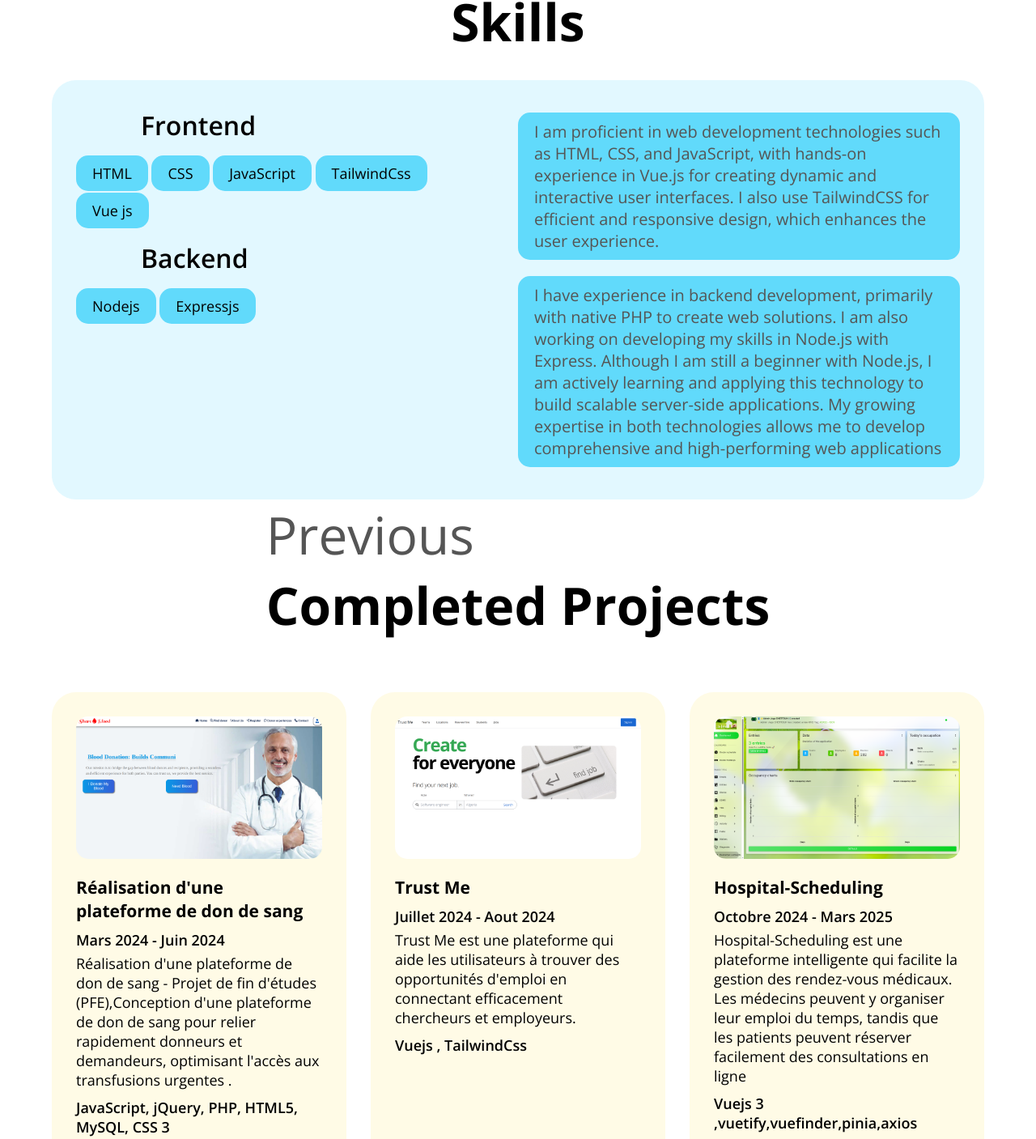
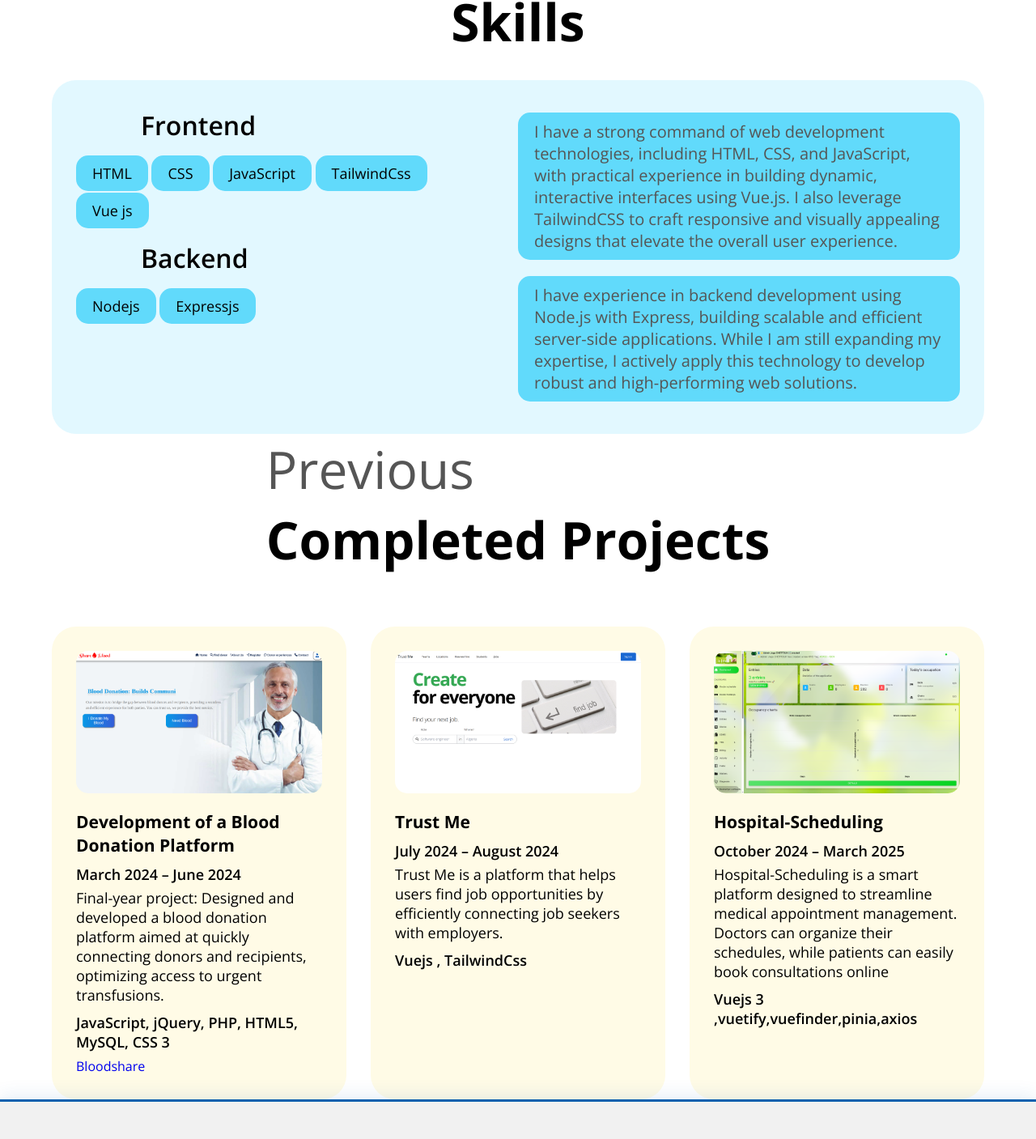
Before and after one commit to Rahal-Lyes/Rahal-Lyes, a plain HTML site: page index.html in a window 1280 px wide. Shown: the part 934-2341 px from the top of the page at 81% size. Drawn offline with nearby package versions, Linux system fonts and the light colour scheme.

Commit message:
Update index.html

```diff
--- a/index.html
+++ b/index.html
@@ -129,8 +129,8 @@
 
         </div>
         <div class="right-column">
-          <p>I am proficient in web development technologies such as HTML, CSS, and JavaScript, with hands-on experience in Vue.js for creating dynamic and interactive user interfaces. I also use TailwindCSS for efficient and responsive design, which enhances the user experience.</p>
-          <p>I have experience in backend development, primarily with native PHP to create web solutions. I am also working on developing my skills in Node.js with Express. Although I am still a beginner with Node.js, I am actively learning and applying this technology to build scalable server-side applications. My growing expertise in both technologies allows me to develop comprehensive and high-performing web applications</p>
+      <p>I have a strong command of web development technologies, including HTML, CSS, and JavaScript, with practical experience in building dynamic, interactive interfaces using Vue.js. I also leverage TailwindCSS to craft responsive and visually appealing designs that elevate the overall user experience.</p>
+          <p>I have experience in backend development using Node.js with Express, building scalable and efficient server-side applications. While I am still expanding my expertise, I actively apply this technology to develop robust and high-performing web solutions.</p>
         </div>
 
       </div>
@@ -151,15 +151,13 @@
 
               <div>
                 <img src="./images/bloodshare.png" alt="Bloodshare" width="100%">
-                <figcaption>Plateform Donneurs De Sang</figcaption>
+                <figcaption>Blood Donation Platform</figcaption>
               </div>
             </figure>
-            <h3>Réalisation d'une plateforme de don de sang
+            <h3>Development of a Blood Donation Platform
               </h3>
-            <div>Mars 2024 - Juin 2024</div>
-            <p>Réalisation d'une plateforme de don de sang - Projet
-              de fin d'études (PFE),Conception d'une plateforme de don de sang pour relier
-               rapidement donneurs et demandeurs, optimisant l'accès aux transfusions urgentes  .</p>
+            <div>March 2024 – June 2024</div>
+            <p>Final-year project: Designed and developed a blood donation platform aimed at quickly connecting donors and recipients, optimizing access to urgent transfusions.</p>
                <div>
                 JavaScript, jQuery, PHP, HTML5, MySQL, CSS 3
                </div>
@@ -176,8 +174,8 @@
             </div>
           </figure>
           <h3>Trust Me</h3>
-          <div>Juillet 2024 - Aout 2024</div>
-          <p>Trust Me est une plateforme qui aide les utilisateurs à trouver des opportunités d'emploi en connectant efficacement chercheurs et employeurs.</p>
+          <div>July 2024 – August 2024</div>
+          <p>Trust Me is a platform that helps users find job opportunities by efficiently connecting job seekers with employers.</p>
           <div>
             Vuejs , TailwindCss
            </div>
@@ -192,8 +190,8 @@
             </div>
           </figure>
           <h3>Hospital-Scheduling</h3>
-          <div>Octobre 2024 - Mars 2025</div>
-          <p>Hospital-Scheduling est une plateforme intelligente qui facilite la gestion des rendez-vous médicaux. Les médecins peuvent y organiser leur emploi du temps, tandis que les patients peuvent réserver facilement des consultations en ligne</p>
+          <div>October 2024 – March 2025</div>
+          <p>Hospital-Scheduling is a smart platform designed to streamline medical appointment management. Doctors can organize their schedules, while patients can easily book consultations online</p>
           <div>
             Vuejs 3 ,vuetify,vuefinder,pinia,axios
            </div>
```
